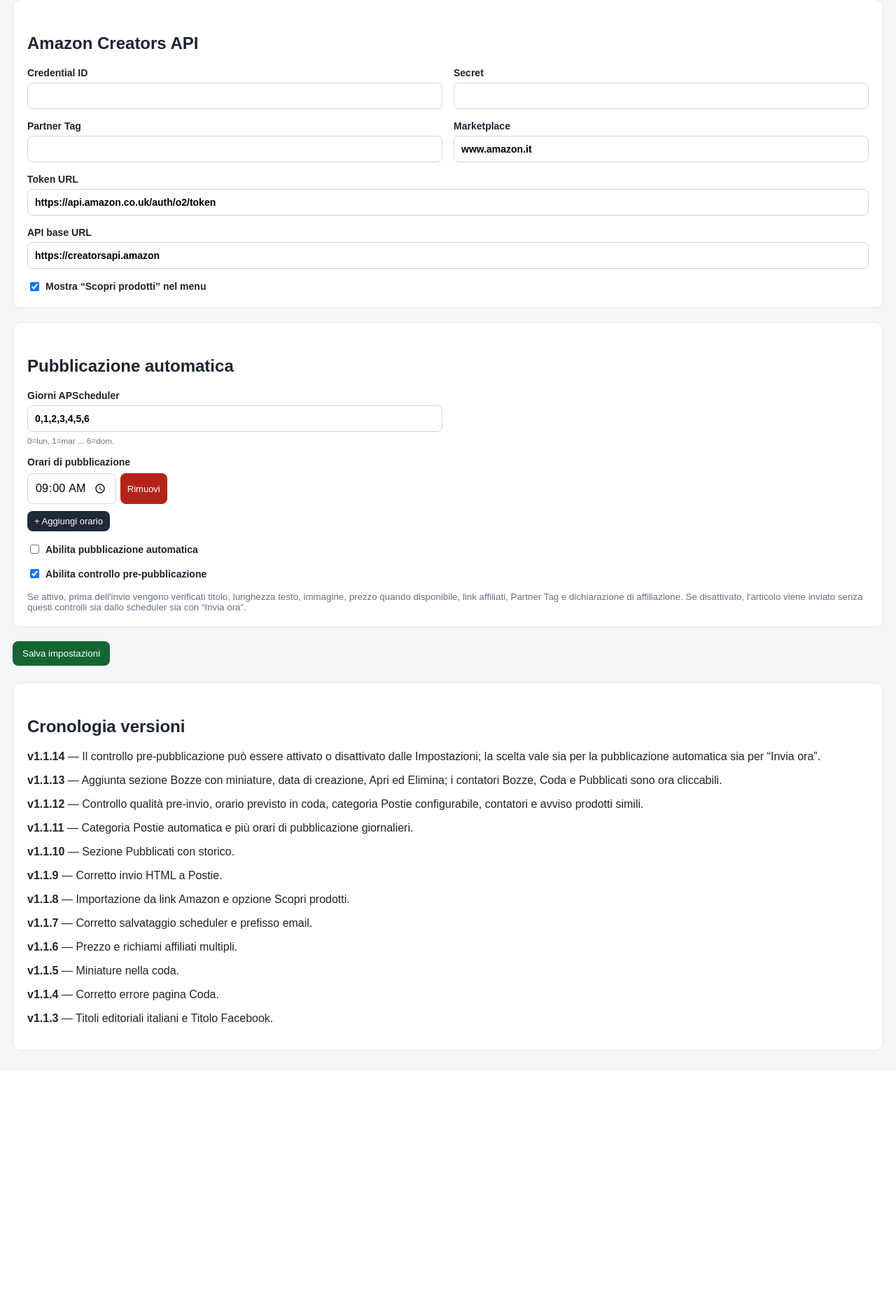
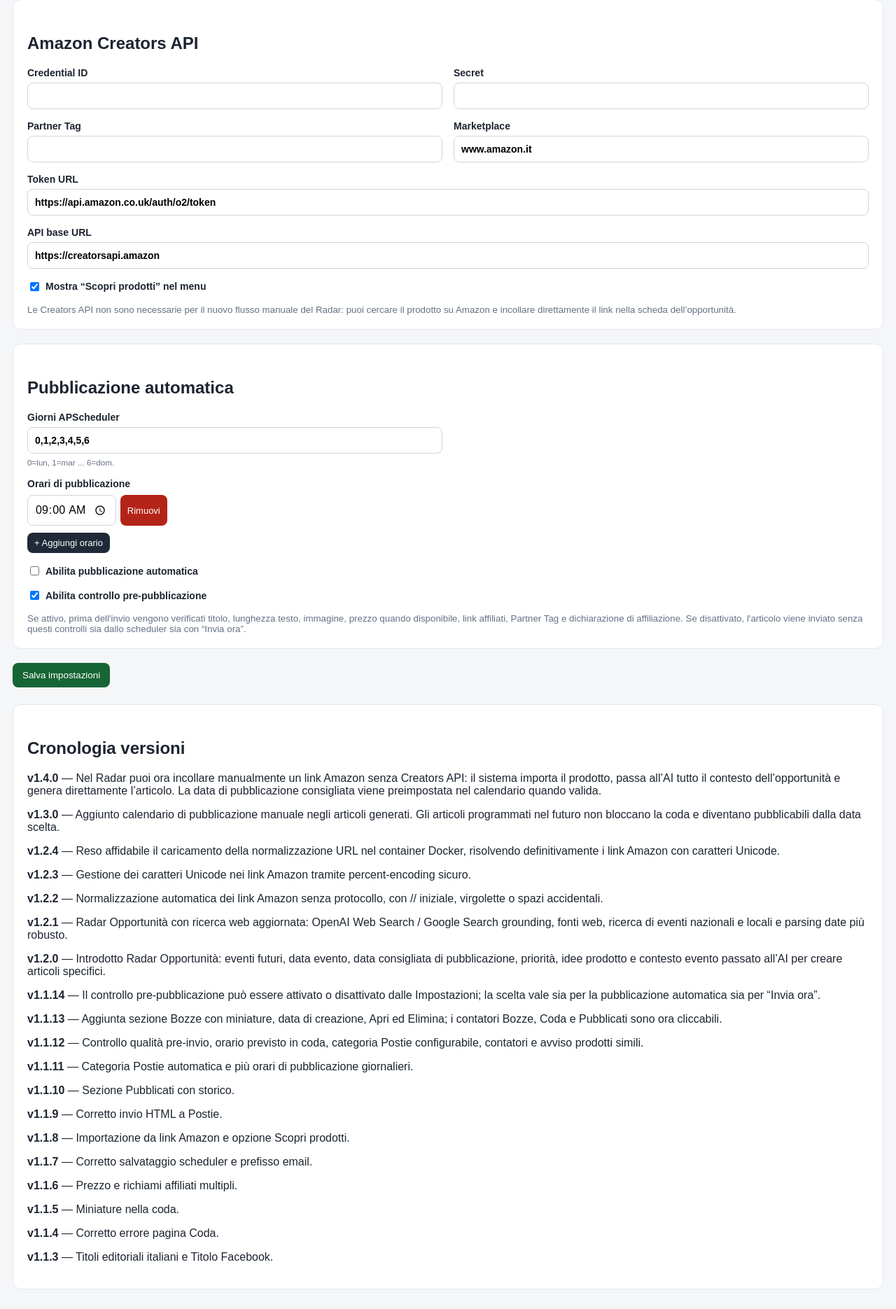
Before and after one commit to Niki206cc/amazonwp, a Flask app: page /settings in a window 1280 px wide. Shown: the part 1112-2982 px from the top of the page at 70% size. Before the commit the page ends 2613 px from the top, so only its background shows below. Run offline with Flask 3, Linux system fonts and the light colour scheme; data comes from the database, SQL or seed files in the repository; data that the repository does not hold is empty.

Commit message:
Add recent release changelog and manual Radar note

```diff
--- a/templates/settings.html
+++ b/templates/settings.html
@@ -12,10 +12,17 @@
 <label>Sicurezza<select name="smtp_security"><option value="ssl" {% if settings.smtp_security=='ssl' %}selected{% endif %}>SSL/TLS implicito (porta 465)</option><option value="starttls" {% if settings.smtp_security=='starttls' %}selected{% endif %}>STARTTLS (porta 587)</option><option value="none" {% if settings.smtp_security=='none' %}selected{% endif %}>Nessuna</option></select><small>Con porta 465 il programma forza automaticamente SSL/TLS.</small></label>
 <label>Prefisso oggetto<input name="email_subject_prefix" value="{{ settings.email_subject_prefix }}" placeholder="facoltativo"></label><label class="full">Categoria WordPress / Postie<input name="postie_category" value="{{ settings.get('postie_category','Consigli per gli acquisti') }}"><small>Verrà inserita tra parentesi quadre nell'oggetto.</small></label>
 </div></section>
-<section class="panel"><h2>Amazon Creators API</h2><div class="form-grid"><label>Credential ID<input name="amazon_credential_id" value="{{ settings.amazon_credential_id }}"></label><label>Secret<input type="password" name="amazon_secret" value="{{ settings.amazon_secret }}"></label><label>Partner Tag<input name="amazon_partner_tag" value="{{ settings.amazon_partner_tag }}"></label><label>Marketplace<input name="amazon_marketplace" value="{{ settings.amazon_marketplace }}"></label><label class="full">Token URL<input name="amazon_token_url" value="{{ settings.amazon_token_url }}"></label><label class="full">API base URL<input name="amazon_api_base" value="{{ settings.amazon_api_base }}"></label><label class="check full"><input type="checkbox" name="show_discover" value="1" {% if settings.get('show_discover','1')=='1' %}checked{% endif %}> Mostra “Scopri prodotti” nel menu</label></div></section>
+<section class="panel"><h2>Amazon Creators API</h2><div class="form-grid"><label>Credential ID<input name="amazon_credential_id" value="{{ settings.amazon_credential_id }}"></label><label>Secret<input type="password" name="amazon_secret" value="{{ settings.amazon_secret }}"></label><label>Partner Tag<input name="amazon_partner_tag" value="{{ settings.amazon_partner_tag }}"></label><label>Marketplace<input name="amazon_marketplace" value="{{ settings.amazon_marketplace }}"></label><label class="full">Token URL<input name="amazon_token_url" value="{{ settings.amazon_token_url }}"></label><label class="full">API base URL<input name="amazon_api_base" value="{{ settings.amazon_api_base }}"></label><label class="check full"><input type="checkbox" name="show_discover" value="1" {% if settings.get('show_discover','1')=='1' %}checked{% endif %}> Mostra “Scopri prodotti” nel menu</label><small class="full">Le Creators API non sono necessarie per il nuovo flusso manuale del Radar: puoi cercare il prodotto su Amazon e incollare direttamente il link nella scheda dell’opportunità.</small></div></section>
 <section class="panel"><h2>Pubblicazione automatica</h2><div class="form-grid"><label>Giorni APScheduler<input name="publish_days" value="{{ settings.publish_days }}"><small>0=lun, 1=mar ... 6=dom.</small></label><div class="full"><label>Orari di pubblicazione</label><input type="hidden" name="publish_time" id="publish_time" value="{{ settings.publish_time or '09:00' }}"><div id="publish-times" style="display:flex;flex-wrap:wrap;gap:10px;margin-top:8px"></div><button type="button" class="btn small" id="add-publish-time" style="margin-top:10px">+ Aggiungi orario</button></div><label class="check full"><input type="checkbox" name="scheduler_enabled" value="1" {% if settings.scheduler_enabled=='1' %}checked{% endif %}> Abilita pubblicazione automatica</label><label class="check full"><input type="checkbox" name="prepublish_check" value="1" {% if settings.get('prepublish_check','1')=='1' %}checked{% endif %}> Abilita controllo pre-pubblicazione</label><small class="full">Se attivo, prima dell'invio vengono verificati titolo, lunghezza testo, immagine, prezzo quando disponibile, link affiliati, Partner Tag e dichiarazione di affiliazione. Se disattivato, l'articolo viene inviato senza questi controlli sia dallo scheduler sia con “Invia ora”.</small></div></section>
 <button class="btn success" type="submit">Salva impostazioni</button></form>
 <section class="panel" style="margin-top:24px"><h2>Cronologia versioni</h2>
+<p><strong>v1.4.0</strong> — Nel Radar puoi ora incollare manualmente un link Amazon senza Creators API: il sistema importa il prodotto, passa all’AI tutto il contesto dell’opportunità e genera direttamente l’articolo. La data di pubblicazione consigliata viene preimpostata nel calendario quando valida.</p>
+<p><strong>v1.3.0</strong> — Aggiunto calendario di pubblicazione manuale negli articoli generati. Gli articoli programmati nel futuro non bloccano la coda e diventano pubblicabili dalla data scelta.</p>
+<p><strong>v1.2.4</strong> — Reso affidabile il caricamento della normalizzazione URL nel container Docker, risolvendo definitivamente i link Amazon con caratteri Unicode.</p>
+<p><strong>v1.2.3</strong> — Gestione dei caratteri Unicode nei link Amazon tramite percent-encoding sicuro.</p>
+<p><strong>v1.2.2</strong> — Normalizzazione automatica dei link Amazon senza protocollo, con // iniziale, virgolette o spazi accidentali.</p>
+<p><strong>v1.2.1</strong> — Radar Opportunità con ricerca web aggiornata: OpenAI Web Search / Google Search grounding, fonti web, ricerca di eventi nazionali e locali e parsing date più robusto.</p>
+<p><strong>v1.2.0</strong> — Introdotto Radar Opportunità: eventi futuri, data evento, data consigliata di pubblicazione, priorità, idee prodotto e contesto evento passato all’AI per creare articoli specifici.</p>
 <p><strong>v1.1.14</strong> — Il controllo pre-pubblicazione può essere attivato o disattivato dalle Impostazioni; la scelta vale sia per la pubblicazione automatica sia per “Invia ora”.</p>
 <p><strong>v1.1.13</strong> — Aggiunta sezione Bozze con miniature, data di creazione, Apri ed Elimina; i contatori Bozze, Coda e Pubblicati sono ora cliccabili.</p>
 <p><strong>v1.1.12</strong> — Controllo qualità pre-invio, orario previsto in coda, categoria Postie configurabile, contatori e avviso prodotti simili.</p>
```
